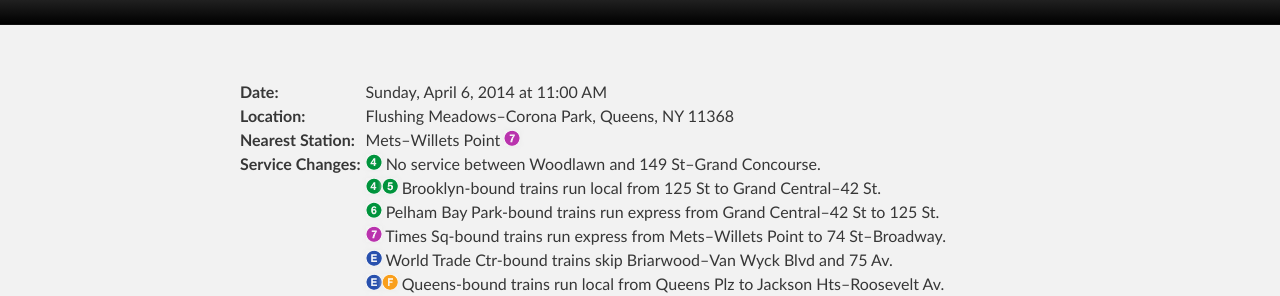
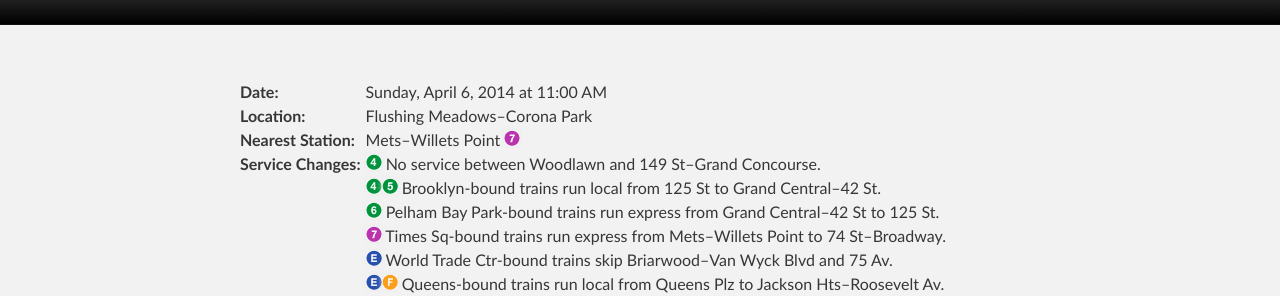
Before and after one commit to d11directions/d11directions.github.io, a Jekyll site: the page built from _posts/2014-04-06-Walk_For_Kids_Growth.html, in a window 1280 px wide. Shown: the part 165-461 px from the top of the page. Built offline with Jekyll 4.4.1, drawn with Linux system fonts in a browser that asks for light colours.

Commit message:
Update Walk For Kids Growth, add bxsci

```diff
--- a/_posts/2014-04-06-Walk_For_Kids_Growth.html
+++ b/_posts/2014-04-06-Walk_For_Kids_Growth.html
@@ -1,11 +1,12 @@
 ---
 layout: direction
 title: Walk For Kids Growth
-for: Stuyvesant Key Club
+for: Bronx Science &amp; Stuyvesant Key Club
 tags:
     - stuy
+    - bxsci
 time: Sunday, April 6, 2014 at 11:00 AM
-location: Flushing Meadows&ndash;Corona Park, Queens, NY 11368
+location: Flushing Meadows&ndash;Corona Park
 nearest-station: Mets&ndash;Willets Point <img src="/img/7.png" alt="(7)">
 changes-brief:
     - <img src="/img/4.png" alt="(4)"> No service between Woodlawn and 149 St&ndash;Grand Concourse.
```
